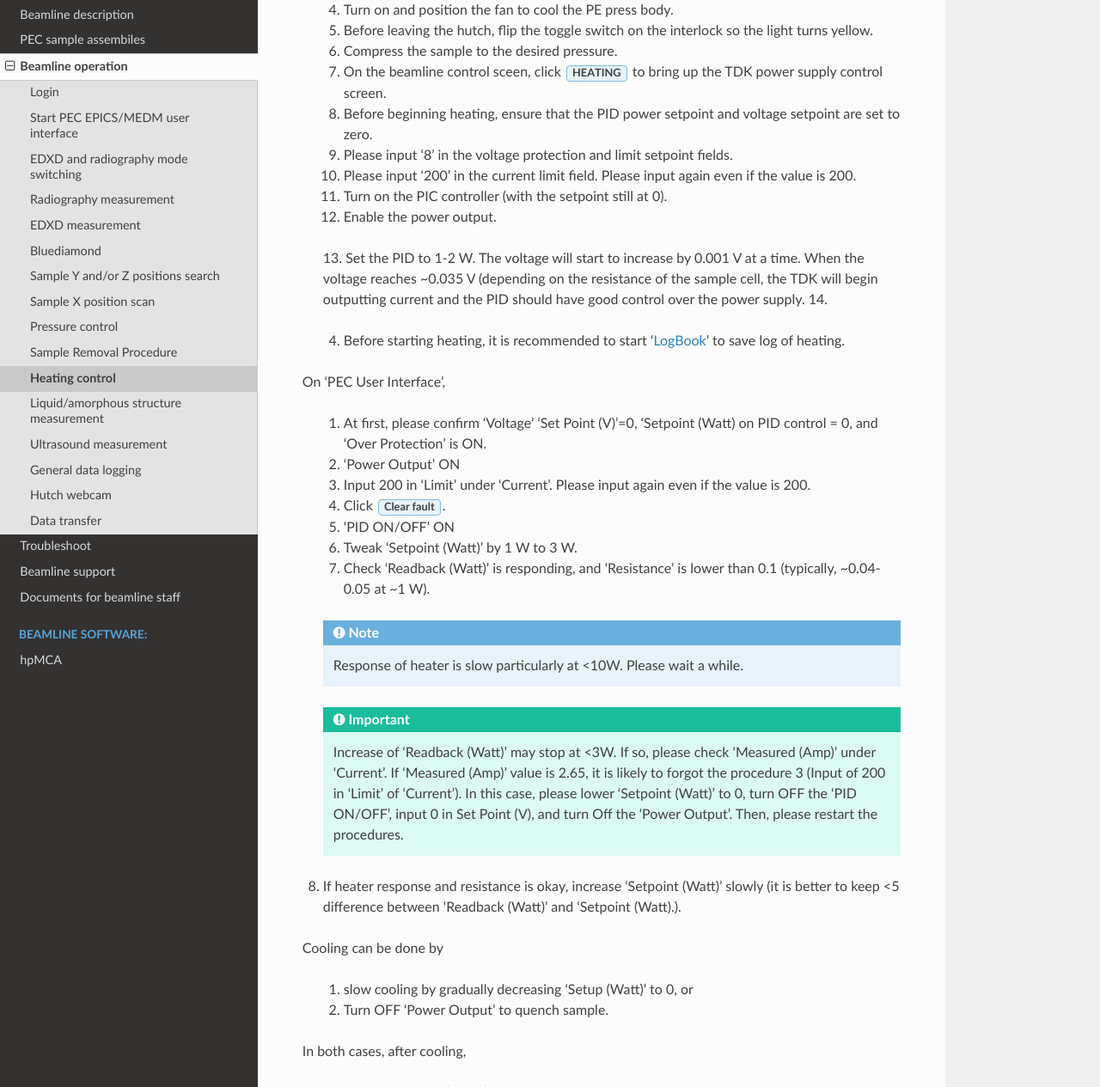
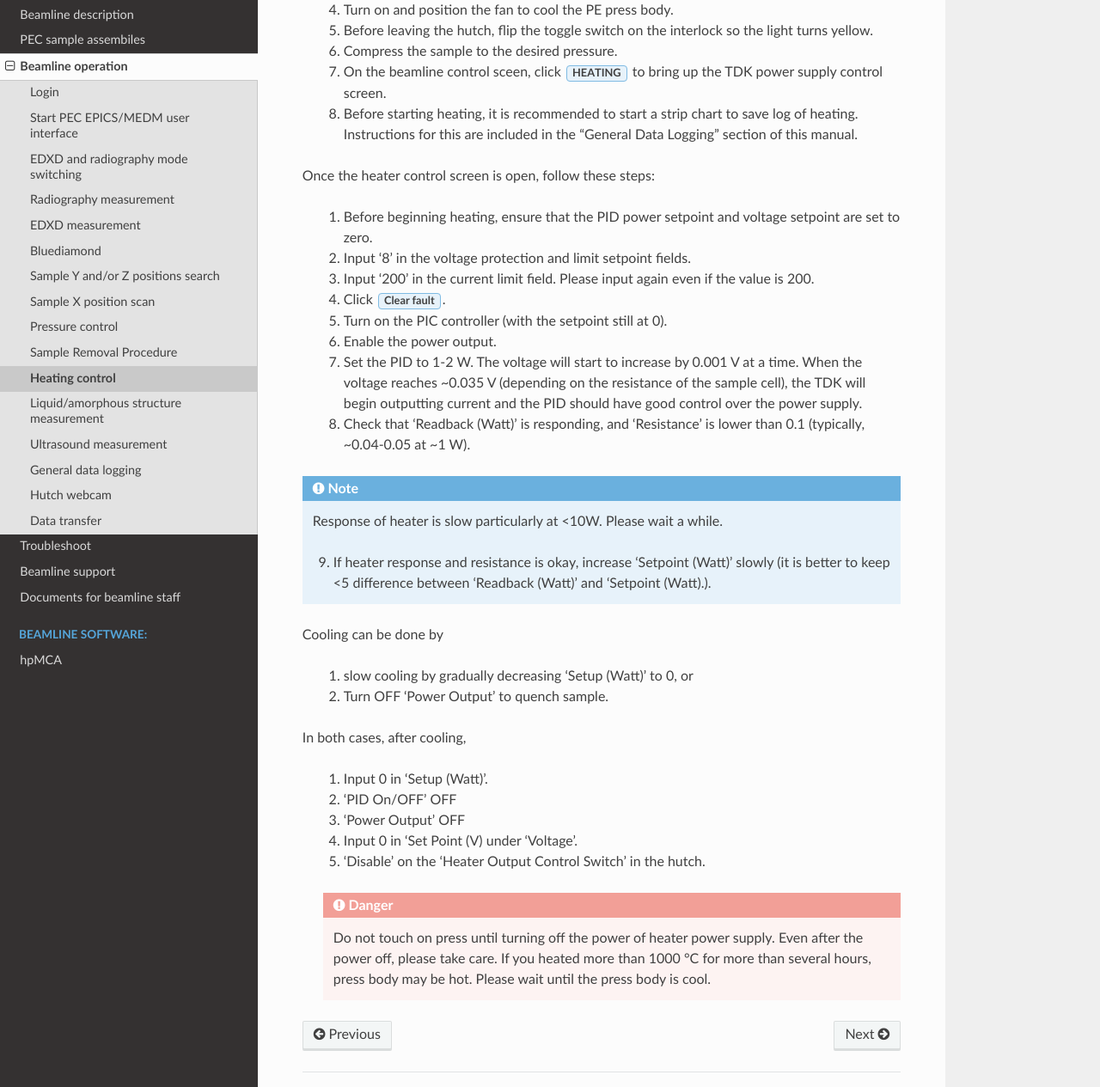
Before and after one commit to taeastmo/16BMB_manual, a Sphinx documentation site: the page built from docs/source/operations/item_011_heating.rst, in a window 1280 px wide and 1400 px high, scrolled down 2100 px, cut to the strip 135-1400 px from the top of the window. Shown: the whole strip at 86% size. Built offline with Sphinx 7.4.7 and the Read the Docs theme 3.1.0, drawn with Linux system fonts in a browser that asks for light colours.

Commit message:
Update item_011_heating.rst

```diff
--- a/docs/source/operations/item_011_heating.rst
+++ b/docs/source/operations/item_011_heating.rst
@@ -36,31 +36,25 @@ If you need to heat your sample during your experiment, the procedure is as foll
    5. Before leaving the hutch, flip the toggle switch on the interlock so the light turns yellow.
    6. Compress the sample to the desired pressure.
    7. On the beamline control sceen, click :guilabel:`HEATING` to bring up the TDK power supply control screen.
-   8. Before beginning heating, ensure that the PID power setpoint and voltage setpoint are set to zero.
-   9. Please input '8' in the voltage protection and limit setpoint fields.
-   10. Please input '200' in the current limit field. Please input again even if the value is 200.
-   11. Turn on the PIC controller (with the setpoint still at 0).
-   12. Enable the power output.
-   13. Set the PID to 1-2 W. The voltage will start to increase by 0.001 V at a time. When the voltage reaches ~0.035 V (depending on the resistance of the sample cell, the TDK will begin outputting current and the PID should have good control over the power supply.
-   14.
+   8. Before starting heating, it is recommended to start a strip chart to save log of heating. Instructions for this are included in the "General Data Logging" section of this manual.
 
-   4. Before starting heating, it is recommended to start ':ref:`LogBook <logbook>`' to save log of heating.
+Once the heater control screen is open, follow these steps:
 
-On 'PEC User Interface',
+   1. Before beginning heating, ensure that the PID power setpoint and voltage setpoint are set to zero.
+   2. Input '8' in the voltage protection and limit setpoint fields.
+   3. Input '200' in the current limit field. Please input again even if the value is 200.
+   4.	Click :guilabel:`Clear fault`.
+   5. Turn on the PIC controller (with the setpoint still at 0).
+   6. Enable the power output.
+   7. Set the PID to 1-2 W. The voltage will start to increase by 0.001 V at a time. When the voltage reaches ~0.035 V (depending on the resistance of the sample cell), the TDK will begin outputting current and the PID should have good control over the power supply.
+   8. Check that 'Readback (Watt)' is responding, and 'Resistance' is lower than 0.1 (typically, ~0.04-0.05 at ~1 W).
 
-   1.	At first, please confirm 'Voltage' 'Set Point (V)'=0, 'Setpoint (Watt) on PID control = 0, and 'Over Protection' is ON.
-   2.	'Power Output' ON
-   3.	Input 200 in 'Limit' under 'Current'. Please input again even if the value is 200.
-   4.	Click :guilabel:`Clear fault`.
-   5.	'PID ON/OFF' ON
-   6.	Tweak 'Setpoint (Watt)' by 1 W to 3 W.
-   7.	Check 'Readback (Watt)' is responding, and 'Resistance' is lower than 0.1 (typically, ~0.04-0.05 at ~1 W).
+.. Note:: Response of heater is slow particularly at <10W. Please wait a while.
 
-   .. Note:: Response of heater is slow particularly at <10W. Please wait a while.
+   9. If heater response and resistance is okay, increase 'Setpoint (Watt)' slowly (it is better to keep <5 difference between 'Readback (Watt)' and 'Setpoint (Watt).).
 
-   .. important:: Increase of 'Readback (Watt)' may stop at <3W. If so, please check 'Measured (Amp)' under 'Current'. If  'Measured (Amp)' value is 2.65, it is likely to forgot the procedure 3 (Input of 200 in 'Limit' of 'Current'). In this case, please lower 'Setpoint (Watt)' to 0, turn OFF the 'PID ON/OFF', input 0 in Set Point (V), and turn Off the 'Power Output'. Then, please restart the procedures.
 
-8.	If heater response and resistance is okay, increase 'Setpoint (Watt)' slowly (it is better to keep <5 difference between 'Readback (Watt)' and 'Setpoint (Watt).).
+
 
 Cooling can be done by
 
```
